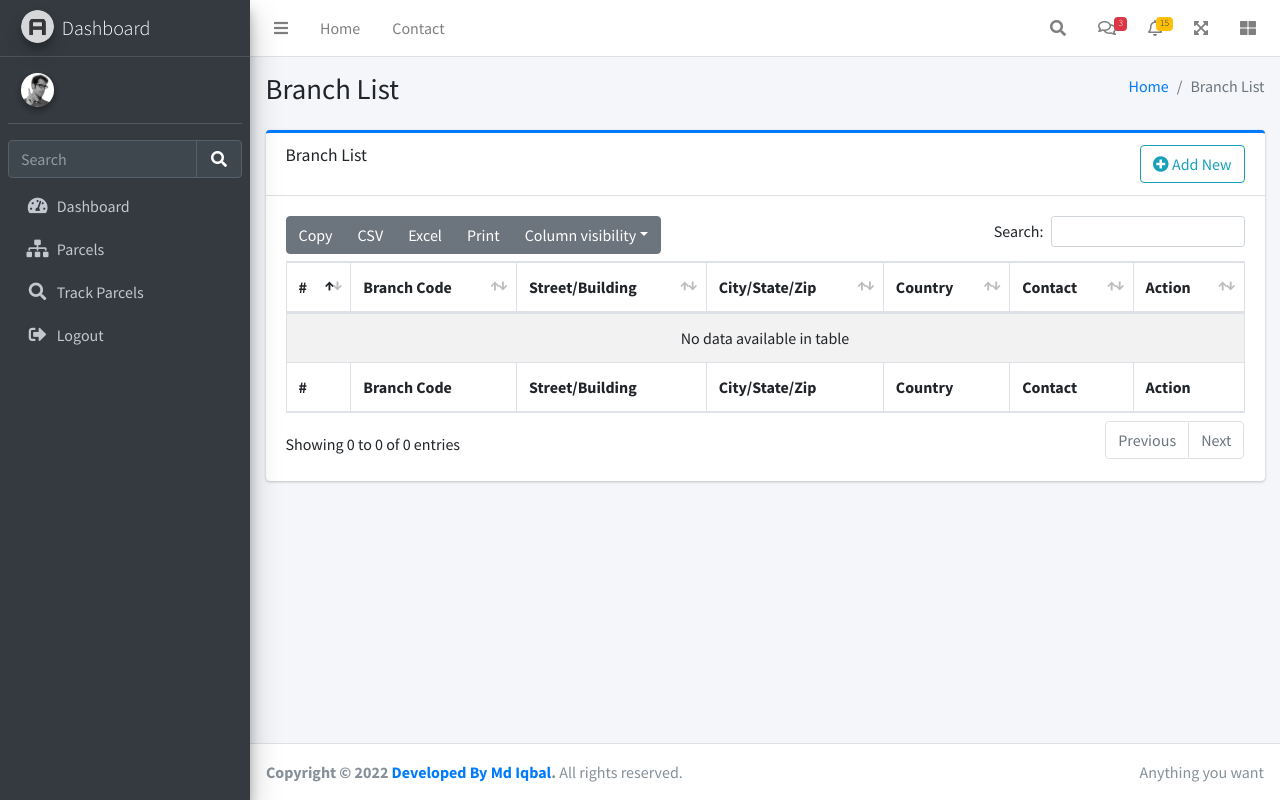
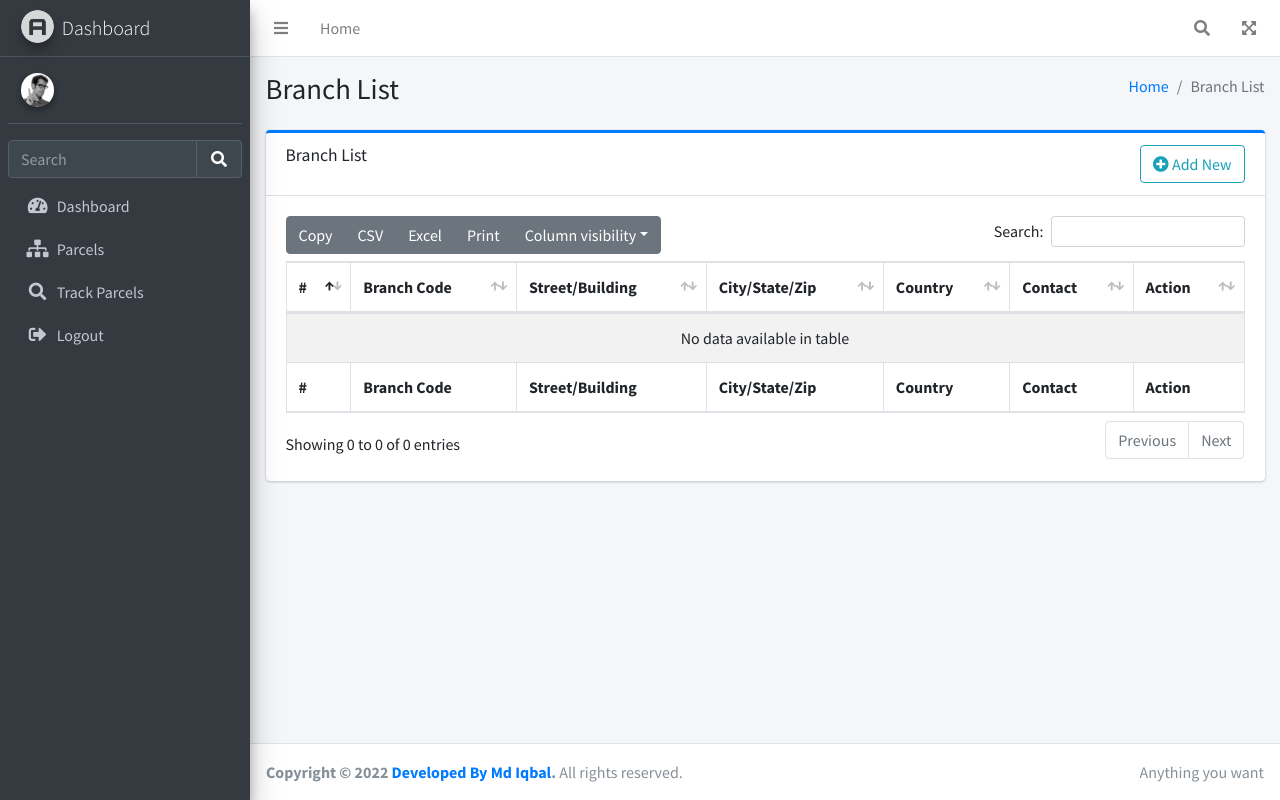
Before and after one commit to mdiqbal7265/courier_management, a PHP site: page /branch.php in a window 1280 px wide. Run offline with PHP 8.4, Linux system fonts and the light colour scheme; the visitor is signed in with stand-in values (Sample User, id 1); data that the repository does not hold is empty; some libraries are stand-ins or nearby versions.

Commit message:
Header File Change

```diff
--- a/include/header.php
+++ b/include/header.php
@@ -45,10 +45,7 @@
                     <a class="nav-link" data-widget="pushmenu" href="#" role="button"><i class="fas fa-bars"></i></a>
                 </li>
                 <li class="nav-item d-none d-sm-inline-block">
-                    <a href="index3.html" class="nav-link">Home</a>
-                </li>
-                <li class="nav-item d-none d-sm-inline-block">
-                    <a href="#" class="nav-link">Contact</a>
+                    <a href="dashboard.php" class="nav-link">Home</a>
                 </li>
             </ul>
 
@@ -76,101 +73,11 @@
                     </div>
                 </li>
 
-                <!-- Messages Dropdown Menu -->
-                <li class="nav-item dropdown">
-                    <a class="nav-link" data-toggle="dropdown" href="#">
-                        <i class="far fa-comments"></i>
-                        <span class="badge badge-danger navbar-badge">3</span>
-                    </a>
-                    <div class="dropdown-menu dropdown-menu-lg dropdown-menu-right">
-                        <a href="#" class="dropdown-item">
-                            <!-- Message Start -->
-                            <div class="media">
-                                <img src="dist/img/user1-128x128.jpg" alt="User Avatar" class="img-size-50 mr-3 img-circle">
-                                <div class="media-body">
-                                    <h3 class="dropdown-item-title">
-                                        Brad Diesel
-                                        <span class="float-right text-sm text-danger"><i class="fas fa-star"></i></span>
-                                    </h3>
-                                    <p class="text-sm">Call me whenever you can...</p>
-                                    <p class="text-sm text-muted"><i class="far fa-clock mr-1"></i> 4 Hours Ago</p>
-                                </div>
-                            </div>
-                            <!-- Message End -->
-                        </a>
-                        <div class="dropdown-divider"></div>
-                        <a href="#" class="dropdown-item">
-                            <!-- Message Start -->
-                            <div class="media">
-                                <img src="dist/img/user8-128x128.jpg" alt="User Avatar" class="img-size-50 img-circle mr-3">
-                                <div class="media-body">
-                                    <h3 class="dropdown-item-title">
-                                        John Pierce
-                                        <span class="float-right text-sm text-muted"><i class="fas fa-star"></i></span>
-                                    </h3>
-                                    <p class="text-sm">I got your message bro</p>
-                                    <p class="text-sm text-muted"><i class="far fa-clock mr-1"></i> 4 Hours Ago</p>
-                                </div>
-                            </div>
-                            <!-- Message End -->
-                        </a>
-                        <div class="dropdown-divider"></div>
-                        <a href="#" class="dropdown-item">
-                            <!-- Message Start -->
-                            <div class="media">
-                                <img src="dist/img/user3-128x128.jpg" alt="User Avatar" class="img-size-50 img-circle mr-3">
-                                <div class="media-body">
-                                    <h3 class="dropdown-item-title">
-                                        Nora Silvester
-                                        <span class="float-right text-sm text-warning"><i class="fas fa-star"></i></span>
-                                    </h3>
-                                    <p class="text-sm">The subject goes here</p>
-                                    <p class="text-sm text-muted"><i class="far fa-clock mr-1"></i> 4 Hours Ago</p>
-                                </div>
-                            </div>
-                            <!-- Message End -->
-                        </a>
-                        <div class="dropdown-divider"></div>
-                        <a href="#" class="dropdown-item dropdown-footer">See All Messages</a>
-                    </div>
-                </li>
-                <!-- Notifications Dropdown Menu -->
-                <li class="nav-item dropdown">
-                    <a class="nav-link" data-toggle="dropdown" href="#">
-                        <i class="far fa-bell"></i>
-                        <span class="badge badge-warning navbar-badge">15</span>
-                    </a>
-                    <div class="dropdown-menu dropdown-menu-lg dropdown-menu-right">
-                        <span class="dropdown-header">15 Notifications</span>
-                        <div class="dropdown-divider"></div>
-                        <a href="#" class="dropdown-item">
-                            <i class="fas fa-envelope mr-2"></i> 4 new messages
-                            <span class="float-right text-muted text-sm">3 mins</span>
-                        </a>
-                        <div class="dropdown-divider"></div>
-                        <a href="#" class="dropdown-item">
-                            <i class="fas fa-users mr-2"></i> 8 friend requests
-                            <span class="float-right text-muted text-sm">12 hours</span>
-                        </a>
-                        <div class="dropdown-divider"></div>
-                        <a href="#" class="dropdown-item">
-                            <i class="fas fa-file mr-2"></i> 3 new reports
-                            <span class="float-right text-muted text-sm">2 days</span>
-                        </a>
-                        <div class="dropdown-divider"></div>
-                        <a href="#" class="dropdown-item dropdown-footer">See All Notifications</a>
-                    </div>
-                </li>
                 <li class="nav-item">
                     <a class="nav-link" data-widget="fullscreen" href="#" role="button">
                         <i class="fas fa-expand-arrows-alt"></i>
                     </a>
                 </li>
-                <li class="nav-item">
-                    <a class="nav-link" data-widget="control-sidebar" data-slide="true" href="#" role="button">
-                        <i class="fas fa-th-large"></i>
-                    </a>
-                </li>
             </ul>
         </nav>
         <!-- /.navbar -->
```
